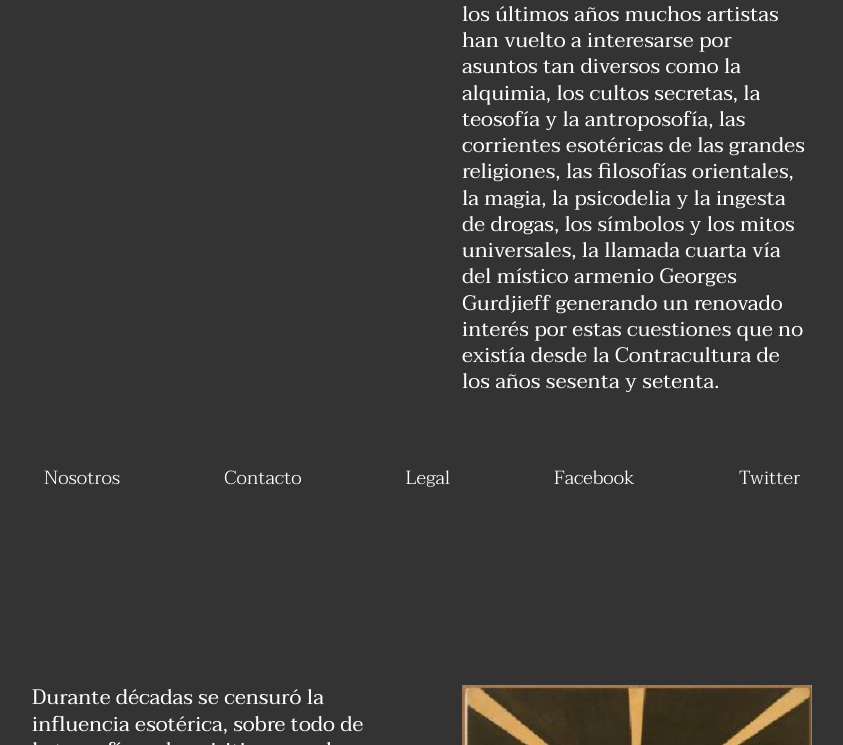
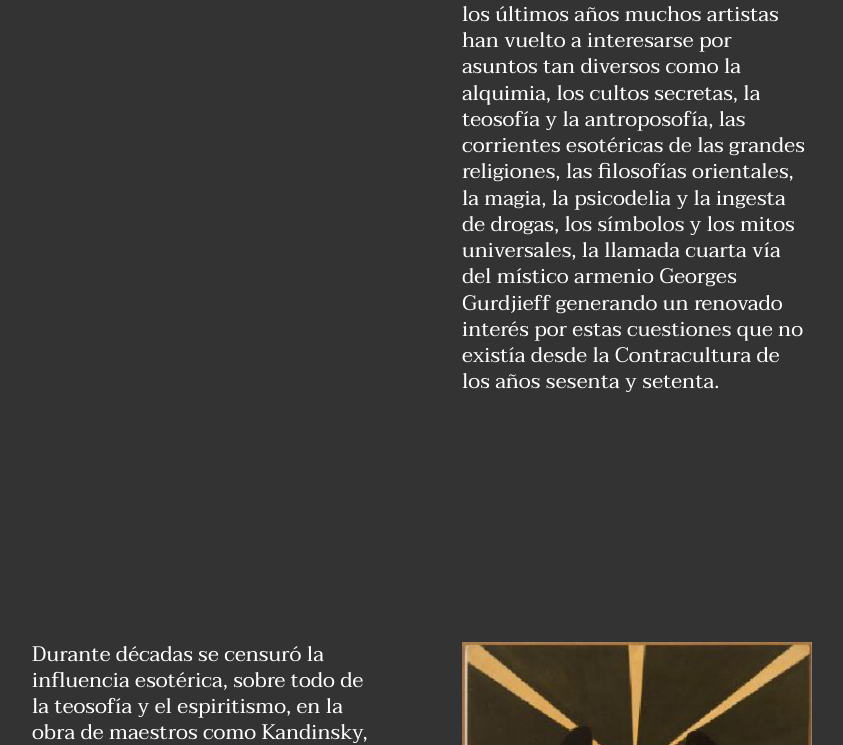
Before and after one commit to FrankJPA/El-Tarot, a plain HTML site: page explorando-la-influencia-del-ocultismo-en-el-arte.html in a window 1280 px wide. Shown: the part 1502-2247 px from the top of the page, without its empty margins (218-1061 px from the left). Drawn offline with nearby package versions, Linux system fonts and the light colour scheme.

Commit message:
change - 3

```diff
--- a/assets/css/main.css
+++ b/assets/css/main.css
@@ -217,7 +217,7 @@ a{
 /* Paddings */
 
 .padding-1{
-   padding: 130px 0 150px 0;
+   padding: 130px 0 140px 0;
 }
 
 .padding-2{
--- a/explorando-la-influencia-del-ocultismo-en-el-arte.html
+++ b/explorando-la-influencia-del-ocultismo-en-el-arte.html
@@ -188,7 +188,7 @@
                <!-- End Header Sticky 1 Code -->
 
                <!-- Section Article 1 -->
-               <div class="wrapper-section-style bg-c2" id="section-article" style="padding-bottom: 50px;">
+               <div class="wrapper-section-style bg-c2" id="section-article" style="padding-bottom: 40px;">
 
                   <section class="section-style-1 margin-auto">
 
@@ -201,16 +201,6 @@
                            <p data-aos="fade-right" class="lh-1-25 fs-21 aos-init aos-animate text-left text-white">El ocultismo siempre ha estado presente de una forma u otra entre nosotros, aunque no fuéramos plenamente conscientes de ello, ya sea a través de sociedades secretas, la cultura popular, el tarot o el espiritismo. Por motivos evidentes siempre ha permanecido en gran parte como un elemento underground, alejado de las masas y los grandes focos; un arte al que sólo los realmente interesados pueden acceder. Sin embargo, en los últimos años muchos artistas han vuelto a interesarse por asuntos tan diversos como la alquimia, los cultos secretas, la teosofía y la antroposofía, las corrientes esotéricas de las grandes religiones, las filosofías orientales, la magia, la psicodelia y la ingesta de drogas, los símbolos y los mitos universales, la llamada cuarta vía del místico armenio Georges Gurdjieff generando un renovado interés por estas cuestiones que no existía desde la Contracultura de los años sesenta y setenta.</p>
                         </article>
                      </article>
-
-                     <!-- Navbar Footer -->
-                     <div class="navbar-footer w-fs-20 text-white" style="margin-top: 0;">
-                        <a href="#" target="_blank">Nosotros</a>
-                        <a href="./contacto.html" target="_blank">Contacto</a>
-                        <a href="#" target="_blank">Legal</a>
-                        <a href="#" target="_blank">Facebook</a>
-                        <a href="#" target="_blank">Twitter</a>
-                     </div>
-                     <!-- End Navbar Footer -->
 
                   </section>
 
```
Also changed, not shown: leonardo-da-vinci-y-las-sociedades-secretas.html (+0 -11 lines), tarot-terapeutico.html (+0 -10 lines).
